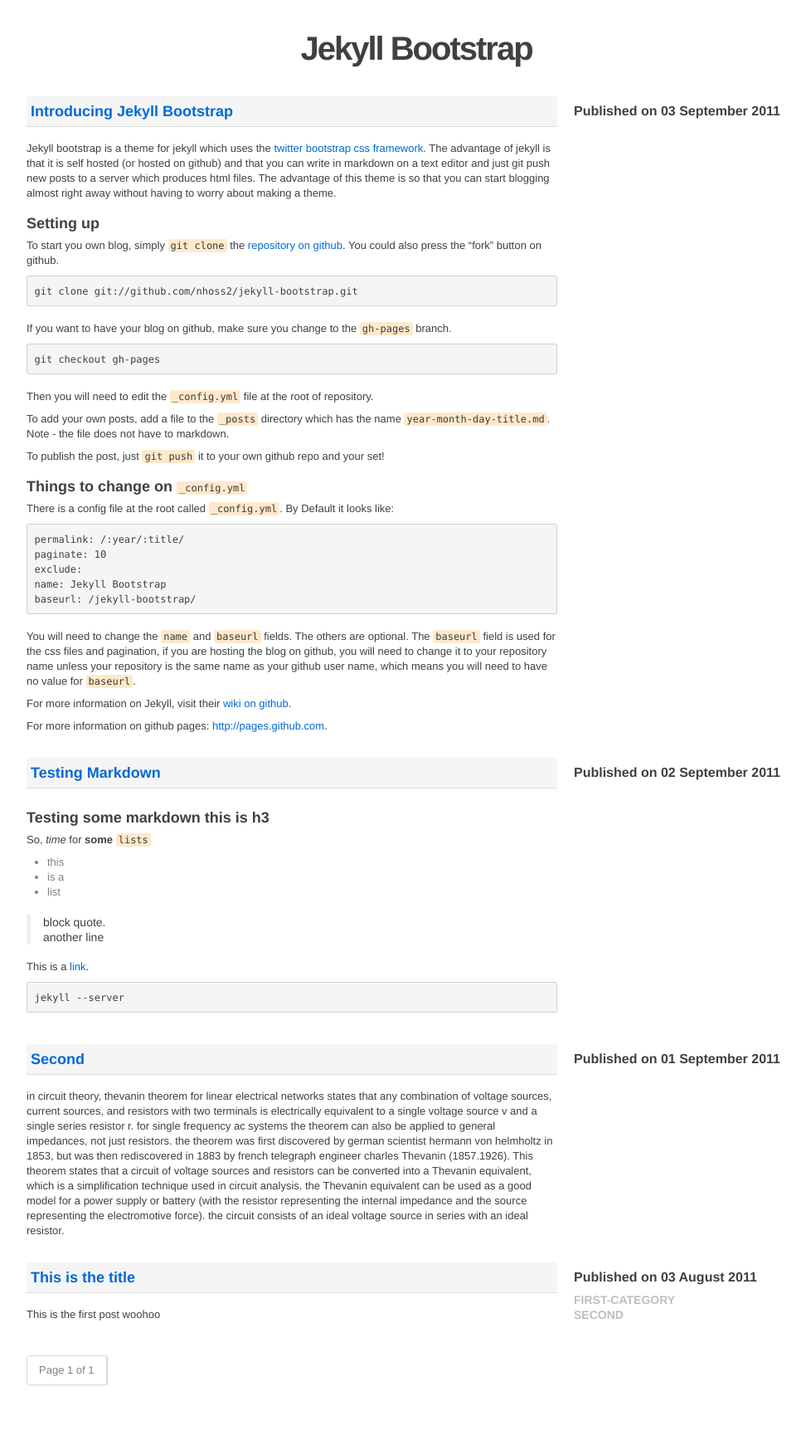
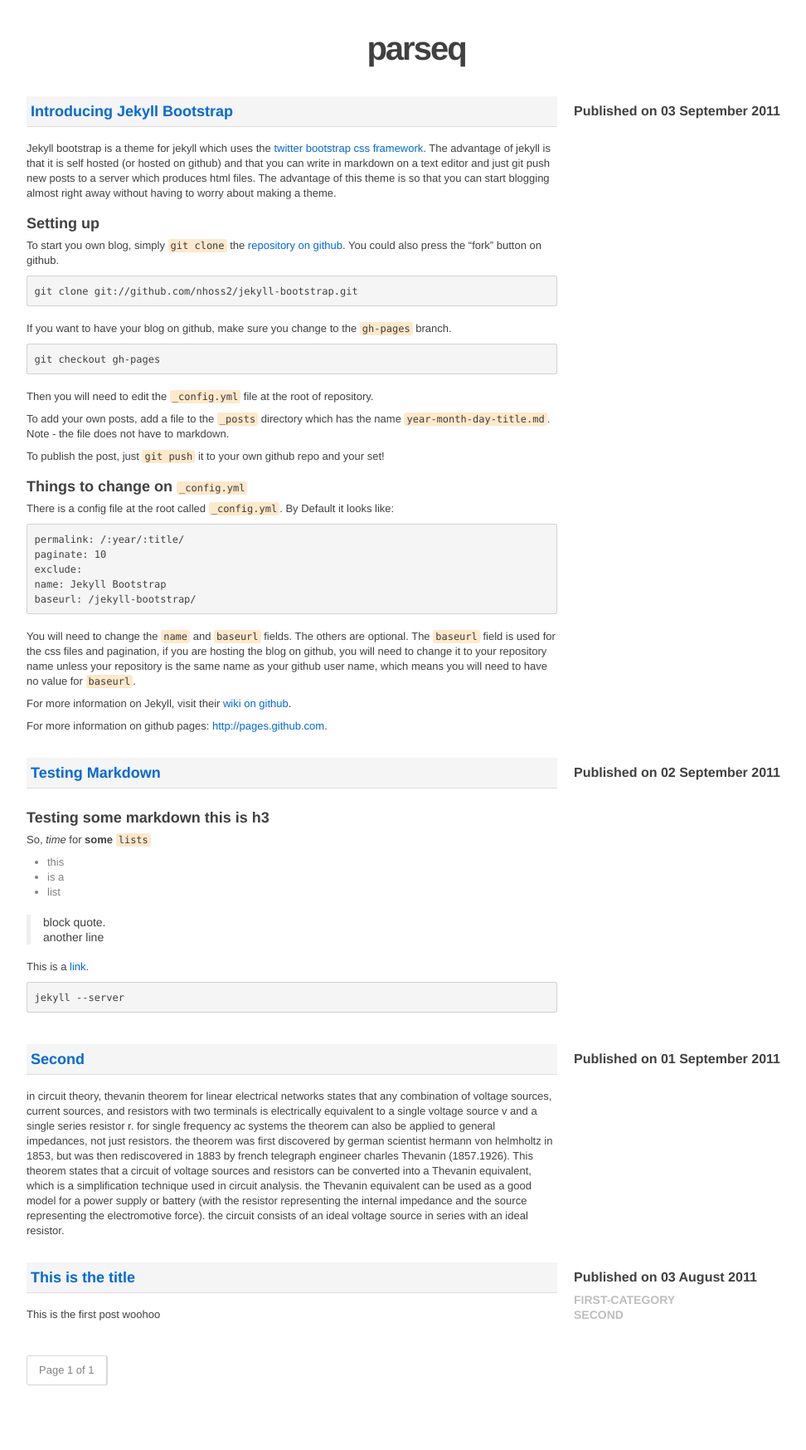
Before and after one commit to gstack/parseq, a Jekyll site: the page built from index.html, in a window 1280 px wide. Shown: the whole page at 83% size, without its empty margins (138-1110 px from the left). Built offline with Jekyll 4.4.1, drawn with Linux system fonts in a browser that asks for light colours; the list of posts is cut into pages by our own code.

Commit message:
change base ur

```diff
--- a/_config.yml
+++ b/_config.yml
@@ -2,5 +2,5 @@
 permalink: /:year/:title/
 paginate: 10
 exclude:
-name: Jekyll Bootstrap
-baseurl: /jekyll-bootstrap
+name: parseq
+baseurl: ./
```
